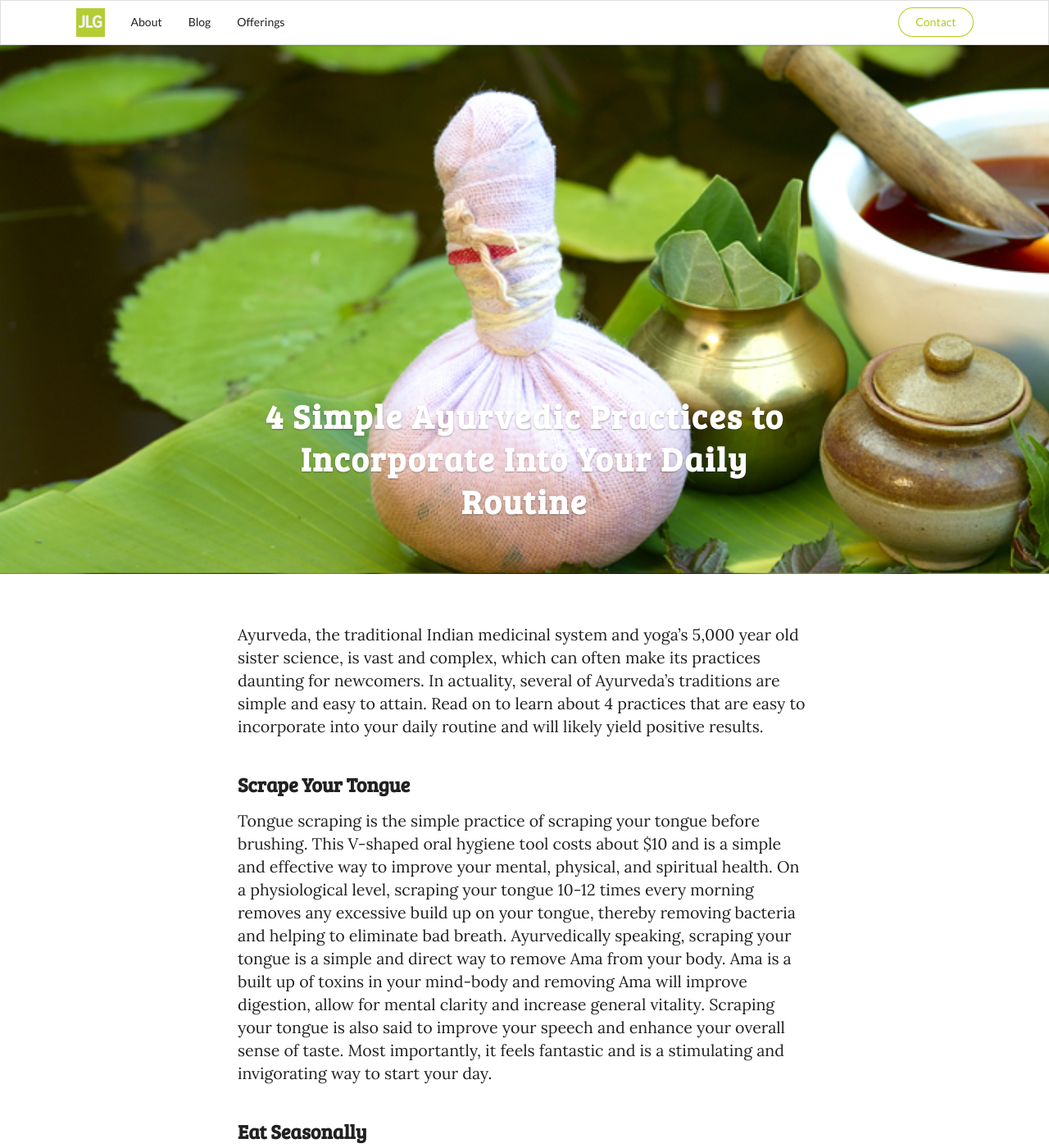
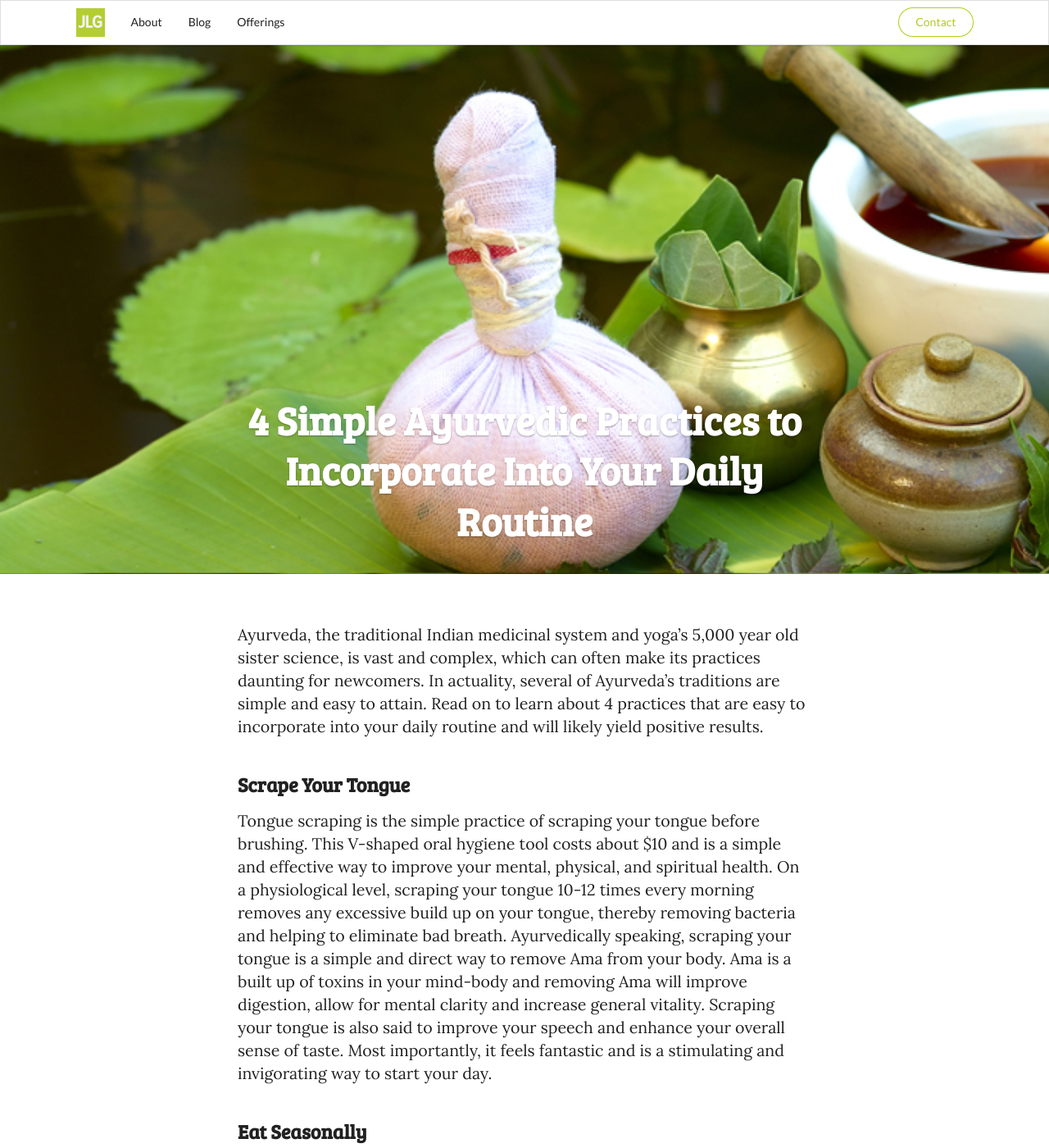
Before and after one commit to yogi-jerz/yogi-jerz.github.io, a Jekyll site: the page built from _posts/2016-01-06-4-simple-ayurveda-practices-to-incorporate-into-your-daily-routine.markdown, in a window 1280 px wide and 1400 px high. Shown: the whole window at 82% size. Built offline with Jekyll 4.4.1, drawn with Linux system fonts in a browser that asks for light colours; nearby versions of some CDN libraries; comment, search, counter and statistics services are not loaded.

Commit message:
offerings

```diff
--- a/_sass/_theme.scss
+++ b/_sass/_theme.scss
@@ -34,9 +34,8 @@
 
 .post-title h1.header {
   color: #ffffff;
-  font-size: 2.9rem;
+  font-size: 3em;
   margin-top: 33.33vh;
-  letter-spacing: 2px;
   @media only screen and (max-width: 700px) {
     font-size: 2em;
   }
@@ -45,6 +44,7 @@
 .post-content h2 {
   margin-top: 3rem;
 }
+
 
 .social-wrap {
   float: right;
```
